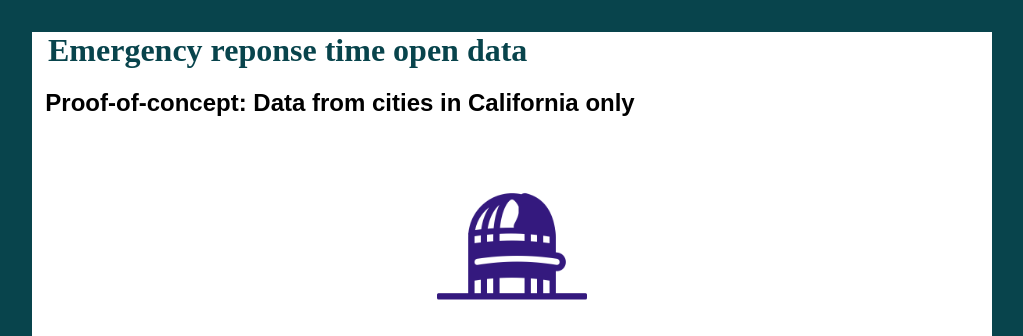
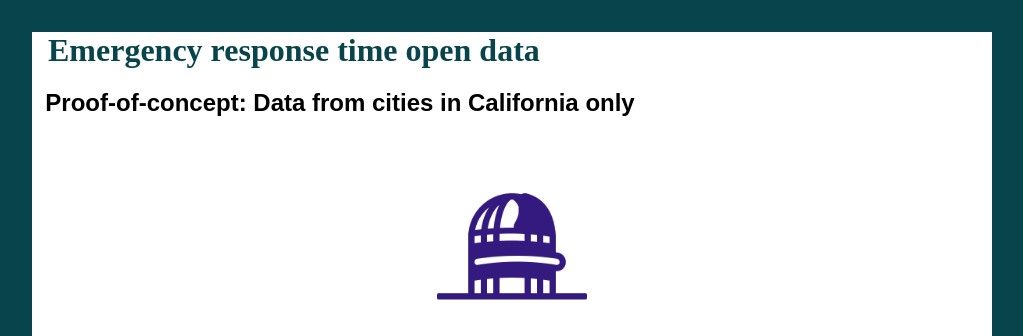
Before and after one commit to edjzhang/codea-api-v2, a Flask app: page / in a window 1280 px wide. Shown: the top 336 px of the page, without its empty margins (128-1151 px from the left). Run offline with Flask 2, Linux system fonts and the light colour scheme; parts of the project's set-up code (start-up, migrations or seed data) failed here and were passed over.

Commit message:
Fixing typo and clarified POC status

```diff
--- a/templates/upload.html
+++ b/templates/upload.html
@@ -14,7 +14,7 @@
    </script>
    <body>
       <header>
-         <h1> &nbsp; Emergency reponse time open data</h1>
+         <h1> &nbsp; Emergency response time open data</h1>
          <h2> &nbsp; Proof-of-concept: Data from cities in California only</h2>
       </header>
       <div style="text-align:center">
--- a/utils.py
+++ b/utils.py
@@ -50,6 +50,9 @@ def test_equity(df, col, threshold, alternative):
 def generate_pdf(reference_gdf, geojson, income_median, black_median, hispanic_median):
     pdf = FPDF()
 
+    pdf.set_font('Arial', 'B', 12)
+    pdf.multi_cell(txt="Results generated on random sample of 100 data points for this proof-of-concept")
+
     pdf = add_plot_to_pdf(pdf, reference_gdf, geojson, 'response_time',
                           'Response times by zip code', 'hot_r')
     pdf = add_plot_to_pdf(pdf, reference_gdf, geojson, 'Per Capita Income',
@@ -72,7 +75,6 @@ def generate_pdf(reference_gdf, geojson, income_median, black_median, hispanic_m
     # adjusted_pvals = multipletests([income_pval, black_pval, hispanic_pval], method='holm')[1]
 
     pdf.add_page()
-    pdf.set_font('Arial', 'B', 12)
     pdf.multi_cell(txt="Positive correlations mean response time was slower for zip codes with more residents of color"\
                        " or with lower income (considered strong above 0.7)"\
                        "\nCorrelation with lower-income residents: " + str(corr_df[0].round(2)) +\
```
